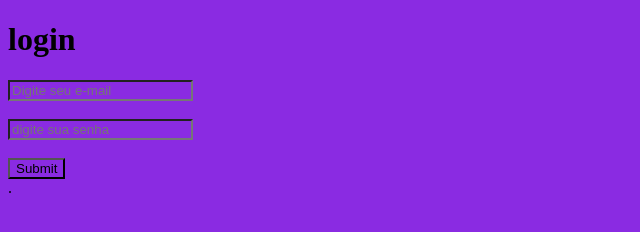
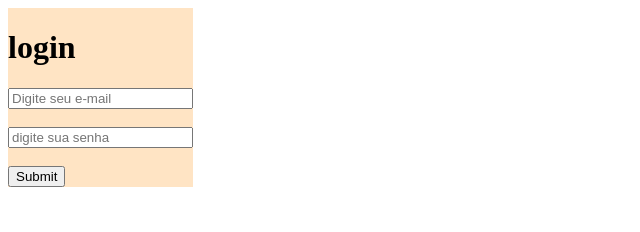
Before and after one commit to Lucas12689/prova_3c, a plain HTML site: page index.html in a window 1280 px wide. Shown: the whole page, without its empty margins (0-640 px from the left). Drawn offline with Linux system fonts and the light colour scheme.

Commit message:
v5
coloquei position e troquei a cor

```diff
--- a/estilo.css
+++ b/estilo.css
@@ -1,3 +1,4 @@
-*{
-    background-color: blueviolet;
+div{
+    background-color: bisque;
+    position:absolute;
 }
```
